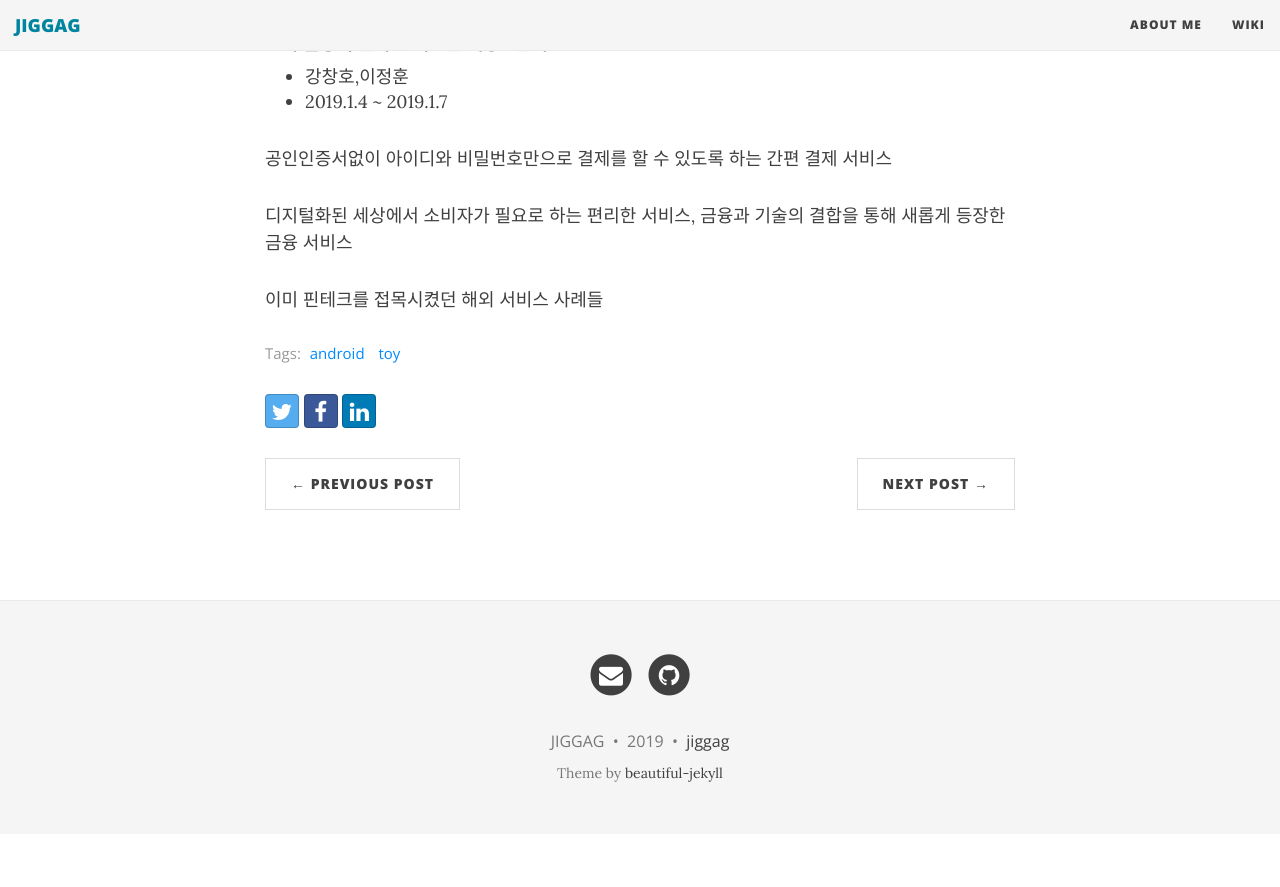
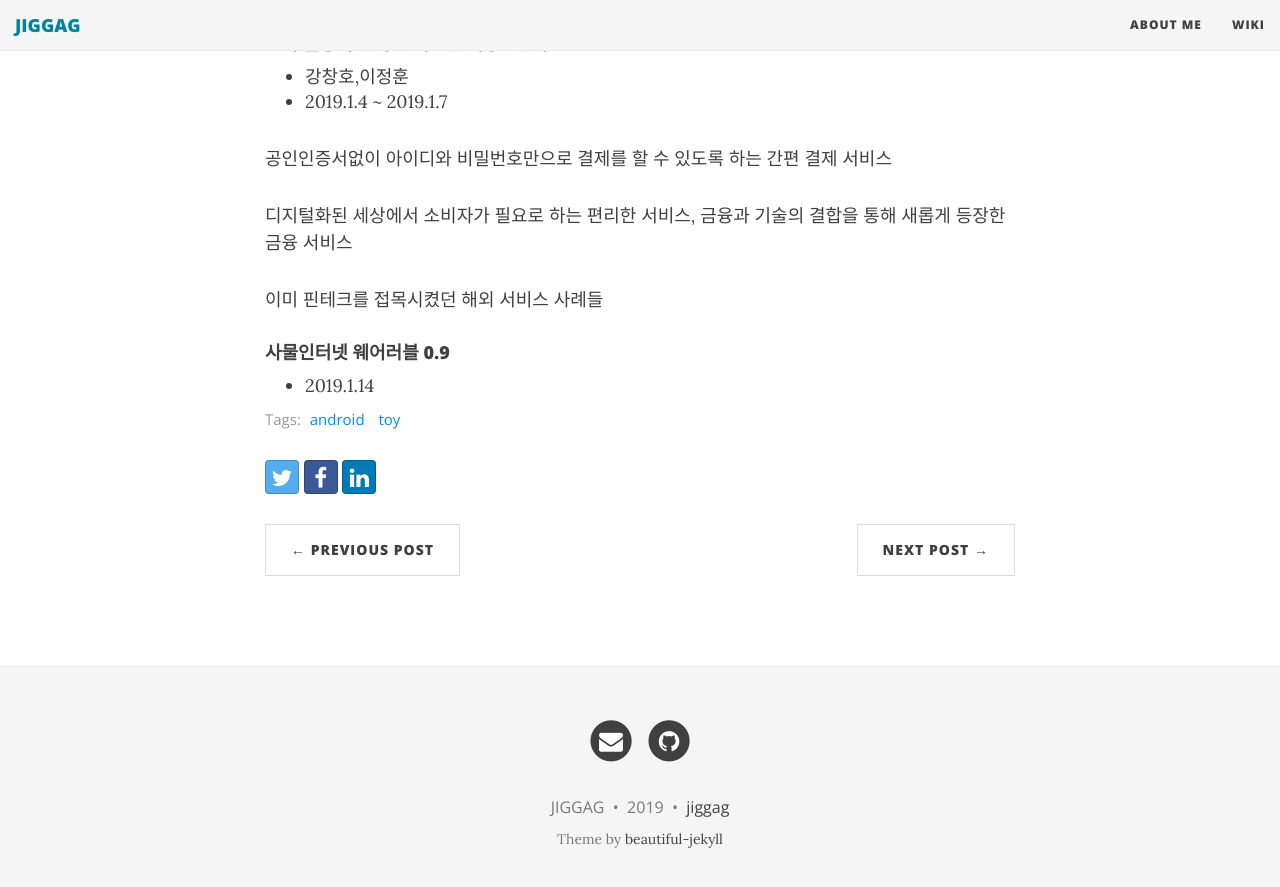
Before and after one commit to jiggag/jiggag.github.io, a Jekyll site: the page built from _posts/2018-12/2018-12-31-2019-reading.md, in a window 1280 px wide and 900 px high, scrolled down 1131 px. Shown: the top 887 px of the window. Built offline with Jekyll 4.4.1, drawn with Linux system fonts in a browser that asks for light colours; nearby versions of some CDN libraries; before the commit the page ends 1965 px from its top, so only the background shows below that.

Commit message:
Update 2018-12-31-2019-reading.md

```diff
--- a/_posts/2018-12/2018-12-31-2019-reading.md
+++ b/_posts/2018-12/2018-12-31-2019-reading.md
@@ -47,3 +47,6 @@ tags : [android,toy]
 디지털화된 세상에서 소비자가 필요로 하는 편리한 서비스, 금융과 기술의 결합을 통해 새롭게 등장한 금융 서비스
 
 이미 핀테크를 접목시켰던 해외 서비스 사례들
+
+#### 사물인터넷 웨어러블 0.9
+- 2019.1.14
```
